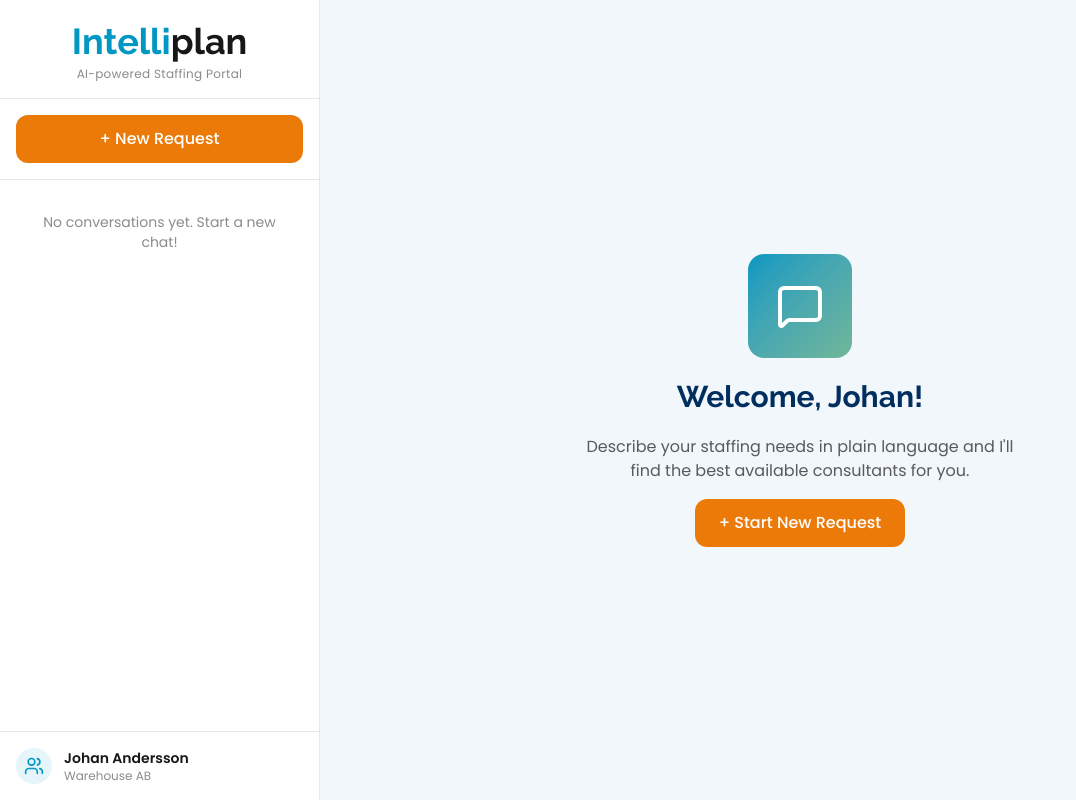
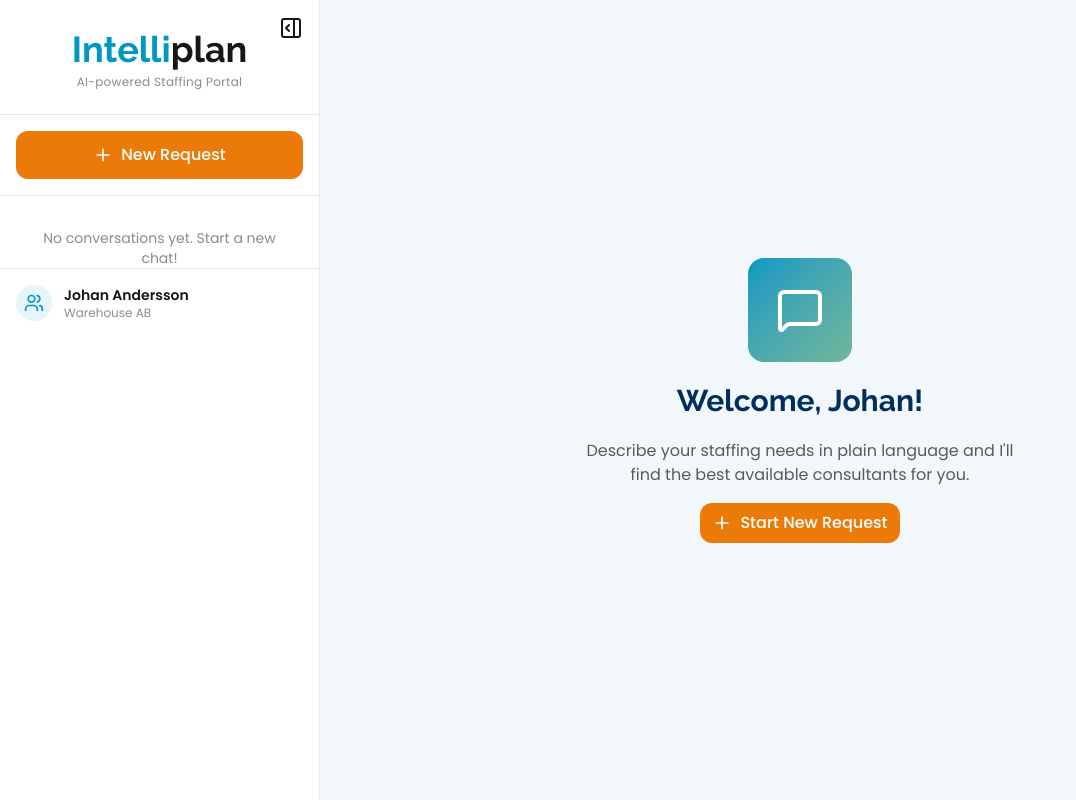
Before and after one commit to Mena-Saleh/Intelliplan-Hackathon, a Next.js app in the folder frontend/: page /chat in a window 1280 px wide. Shown: the whole page, without its empty margins (0-1076 px from the left). Built offline with nearby package versions, Linux system fonts and the light colour scheme.

Commit message:
Sidebar collapse complete

```diff
--- a/frontend/src/components/Logo.tsx
+++ b/frontend/src/components/Logo.tsx
@@ -1,6 +1,22 @@
+"use client";
+
+import { parse } from "path";
+import { useSidebar } from "../contexts/sidebar-context";
+
 export default function Logo() {
+  const { showText, showTooltip, iconOnly } = useSidebar();
+
   return (
-    <div className="leading-tight py-4 border-b border-dark/10 flex flex-col items-center">
+    <div className="leading-tight py-4 flex flex-col items-center">
+      {iconOnly ? (
+        <h1
+          aria-label="Intelliplan AI-powered Staffing Portal"
+          className="font-heading text-xl"
+        >
+          <span className="text-primary">In</span>
+        </h1>
+      ) : (
+        <>
           <h1 className="font-heading text-xl">
             <span className="text-primary">Intelli</span>
             <span className="text-body">plan</span>
@@ -8,6 +24,8 @@ export default function Logo() {
           <p className="text-xs text-body/50 tracking-wide">
             AI-powered Staffing Portal
           </p>
+        </>
+      )}
     </div>
   );
 }
--- a/frontend/src/components/chatWelcome.tsx
+++ b/frontend/src/components/chatWelcome.tsx
@@ -26,8 +26,9 @@ export default function ChatWelcome({ onNewChat }: ChatWelcomeProps) {
 
           <RequestButton
             action={onNewChat}
-            label="+ Start New Request"
-            styles="px-6"
+            label="Start New Request"
+            variant="mid"
+            className="mx-auto"
           />
         </div>
       </div>
--- a/frontend/src/components/request-button.tsx
+++ b/frontend/src/components/request-button.tsx
@@ -1,19 +1,41 @@
+"use client";
+
+import { Plus } from "lucide-react";
+
+export type RequestButtonVariant = "compact" | "mid" | "full";
+
 export default function RequestButton({
   action,
-  label = "+ New Request",
-  styles,
+  label = "New Request",
+  variant = "full",
+  className = "",
 }: {
   action: () => void;
   label?: string;
-  styles?: string;
+  variant?: RequestButtonVariant;
+  className?: string;
 }) {
+  const isCompact = variant === "compact";
+  const isMid = variant === "mid";
+
   return (
     <button
       type="button"
       onClick={action}
-      className={`${styles} rounded-xl bg-accent py-3 font-medium text-white transition duration-200 hover:opacity-90`}
+      title={isCompact ? label : undefined}
+      aria-label={isCompact ? label : undefined}
+      className={`
+        flex items-center justify-center gap-2
+        rounded-xl bg-accent text-white font-medium
+        transition-all duration-200 hover:opacity-90
+        ${isCompact ? "h-10 w-10 p-0" : isMid ? "px-3 py-2" : "w-full px-4 py-3"
+        }
+        ${className}
+      `}
     >
-      {label}
+      <Plus className="w-5 h-5 shrink-0" />
+
+      {!isCompact && <span className="whitespace-nowrap">{label}</span>}
     </button>
   );
 }
--- a/frontend/src/components/sidebar-nav.tsx
+++ b/frontend/src/components/sidebar-nav.tsx
@@ -3,9 +3,11 @@
 import { Clock, LayoutDashboard, MessageSquare } from "lucide-react";
 import Link from "next/link";
 import { usePathname } from "next/navigation";
+import { useSidebar } from "../contexts/sidebar-context";
 
 export default function SidebarNav({ variant }: { variant: string }) {
   const pathname = usePathname();
+  const { showText, showTooltip, iconOnly } = useSidebar();
 
   const navConfig = {
     manager: [{ name: "Dashboard", href: "/dashboard", icon: LayoutDashboard }],
@@ -17,7 +19,7 @@ export default function SidebarNav({ variant }: { variant: string }) {
   };
 
   return (
-    <div className="space-y-2 px-4 mt-4 flex-1">
+    <nav className="space-y-2 px-2 mt-4 flex-1">
       {navConfig[variant].map((item) => {
         const isActive = pathname.startsWith(item.href);
         const Icon = item.icon;
@@ -26,17 +28,25 @@ export default function SidebarNav({ variant }: { variant: string }) {
           <Link
             key={item.name}
             href={item.href}
-            className={`flex items-center gap-3 px-4 py-3 rounded-xl transition-all duration-200 ${
-              isActive
+            title={showTooltip ? item.name : undefined}
+            aria-label={showTooltip ? item.name : undefined}
+            className={`
+              flex items-center rounded-xl transition-all duration-200
+              ${iconOnly ? "justify-center px-2 py-3" : "gap-3 px-4 py-3"}
+              ${isActive
                 ? "bg-primary/10 text-primary shadow-sm"
                 : "text-body hover:bg-black/5 hover:text-primary"
-            }`}
+              }
+            `}
           >
             <Icon className="w-5 h-5 shrink-0" />
-            <span className="font-medium">{item.name}</span>
+
+            {showText && (
+              <span className="font-medium whitespace-nowrap">{item.name}</span>
+            )}
           </Link>
         );
       })}
-    </div>
+    </nav>
   );
 }
--- a/frontend/src/components/sidebar-requests.tsx
+++ b/frontend/src/components/sidebar-requests.tsx
@@ -1,6 +1,9 @@
+"use client";
+
 import { Clock, MessageSquare } from "lucide-react";
 import type { Chat } from "../types";
 import RequestButton from "./request-button";
+import { useSidebar } from "../contexts/sidebar-context";
 
 type RequestProps = {
   activeChatId?: string | null;
@@ -18,42 +21,82 @@ export default function SidebarRequest({
   chats,
   onSelectChat,
 }: RequestProps) {
+  const { collapsed, phase, showTooltip } = useSidebar();
+  const compact = collapsed || phase === "collapsing";
+
   return (
     <>
-      <div className="border-b border-dark/10 px-4 py-4">
-        <RequestButton action={onNewChat} styles="w-full" />
+      {/* New request button */}
+      <div
+        className={`border-b border-dark/10 ${compact ? "p-2" : "px-4 py-4"}`}
+      >
+        <RequestButton
+          action={onNewChat}
+          variant={compact ? "compact" : "full"}
+        />
       </div>
 
       {chats.length === 0 ? (
-        <div className="flex-1 px-6 pt-8 text-center">
-          <p className="text-sm text-body/50">
-            No conversations yet. Start a new chat!
-          </p>
-        </div>
+        !compact && (
+          <div className="flex-1 px-6 pt-8 text-center">
+            <p className="text-sm text-body/50">
+              No conversations yet. Start a new chat!
+            </p>
+          </div>
+        )
       ) : (
-        <div className="flex-1 space-y-3 overflow-y-auto px-4 py-4">
+        <div
+          className={`
+            flex-1 overflow-y-auto
+            ${compact ? "flex flex-col items-center gap-2 py-3" : "space-y-3 px-4 py-4"}
+          `}
+        >
           {chats.map((chat) => {
             const isActive = activeChatId === chat.id;
 
+            if (compact) {
+              // --- COLLAPSED: icon rail ---
+              return (
+                <button
+                  type="button"
+                  key={chat.id}
+                  onClick={() => onSelectChat(chat.id)}
+                  title={
+                    showTooltip
+                      ? `${chat.title} • ${formatDate(chat.createdAt)}`
+                      : undefined
+                  }
+                  aria-label={showTooltip ? chat.title : undefined}
+                  className={`
+                    relative flex h-10 w-10 items-center justify-center rounded-xl
+                    transition-all
+                    ${isActive ? "bg-primary/15 text-primary" : "hover:bg-black/5"}
+                  `}
+                >
+                  <MessageSquare className="h-5 w-5" />
+                </button>
+              );
+            }
+
+            // --- EXPANDED: full cards ---
             return (
               <div
                 key={chat.id}
-                className={`${isActive ? "bg-primary/10 shadow-sm" : "hover:bg-black/5"
-                  } cursor-pointer rounded-2xl p-4 transition-all relative isolate`}
+                onClick={() => onSelectChat(chat.id)}
+                className={`
+                  cursor-pointer rounded-2xl p-4 transition-all relative isolate
+                  ${isActive ? "bg-primary/10 shadow-sm" : "hover:bg-black/5"}
+                `}
               >
                 <div className="flex items-start gap-3">
                   <MessageSquare className="mt-1 h-5 w-5 text-primary" />
-                  <div>
-                    <p className="font-semibold">{chat.title}</p>
-                    <button
-                      type="button"
-                      className={`mt-1 flex items-center gap-2 text-xs text-body/50`}
-                      onClick={() => onSelectChat?.(chat.id)}
-                    >
-                      <span className="absolute inset-0 z-999"></span>
+
+                  <div className="min-w-0">
+                    <p className="font-semibold truncate">{chat.title}</p>
+                    <div className="mt-1 flex items-center gap-2 text-xs text-body/50">
                       <Clock className="h-3 w-3" />
                       {formatDate(chat.createdAt)}
-                    </button>
+                    </div>
                   </div>
                 </div>
               </div>
--- a/frontend/src/components/sidebar.tsx
+++ b/frontend/src/components/sidebar.tsx
@@ -1,18 +1,153 @@
+"use client";
+
+import { useCallback, useEffect, useMemo, useState } from "react";
+import SidebarContext from "../contexts/sidebar-context";
+import { PanelLeftOpen, PanelRightOpen } from "lucide-react";
 import type { User } from "../types";
 import Logo from "./Logo";
 import UserCard from "./user-card";
 
-type SidebarProps = {
+/*
+ Animation duration must match Tailwind duration-300
+ Single source of truth avoids desync bugs.
+*/
+const ANIMATION_MS = 300;
+
+type Props = {
   children: React.ReactNode;
   user: User;
 };
 
-export default function Sidebar({ children, user }: SidebarProps) {
+export default function Sidebar({ children, user }: Props) {
+  const [collapsed, setCollapsed] = useState(false);
+  const [phase, setPhase] = useState<"idle" | "expanding" | "collapsing">(
+    "idle",
+  );
+
+  const collapse = useCallback(() => {
+    setCollapsed(true);
+    setPhase("collapsing");
+  }, []);
+
+  const expand = useCallback(() => {
+    setCollapsed(false);
+    setPhase("expanding");
+  }, []);
+
+  const toggle = useCallback(() => {
+    setCollapsed((prev) => {
+      const next = !prev;
+      setPhase(next ? "collapsing" : "expanding");
+      return next;
+    });
+  }, []);
+
+  /*
+   Prevent label flicker:
+   text only appears AFTER expansion finishes
+  */
+  useEffect(() => {
+    if (phase === "idle") return;
+
+    const t = setTimeout(() => setPhase("idle"), ANIMATION_MS);
+    return () => clearTimeout(t);
+  }, [phase]);
+
+  /*
+   Derived semantics.
+   Consumers rely on this instead of guessing.
+  */
+  const contextValue = useMemo(() => {
+    const isExpanded = !collapsed;
+
+    return {
+      collapsed,
+      isExpanded,
+
+      toggle,
+      expand,
+      collapse,
+
+      phase,
+
+      // behavioral semantics
+      showText: isExpanded && phase !== "collapsing",
+      showTooltip: collapsed,
+      iconOnly: collapsed,
+    };
+  }, [collapsed, phase, expand, collapse, toggle]);
+
   return (
-    <aside className="fixed top-0 left-0 h-screen w-80 bg-surface flex flex-col border-r border-dark/10">
-      <Logo />
-      {children}
-      <UserCard user={user} />
-    </aside>
+    <SidebarContext.Provider value={contextValue}>
+      <aside
+        className={`group/sidebar
+          ${collapsed ? "w-14" : "w-80"} fixed top-0
+          left-0 isolate flex h-screen
+          flex-col overflow-hidden
+          border-r border-dark/10 bg-surface transition-all duration-300
+        `}
+      >
+        {/* Collapsed overlay — covers entire sidebar */}
+        {collapsed && (
+          <button
+            onClick={toggle}
+            type="button"
+            aria-label="Expand sidebar"
+            className="
+      absolute inset-0 z-30
+      flex items-start justify-center
+      cursor-e-resize
+      bg-transparent
+      transition-colors duration-200
+      hover:bg-black/5
+    "
+          >
+            {/* Reveal icon directly above logo */}
+            <span
+              className="
+        mt-3 rounded-lg bg-surface p-2 shadow-sm
+        opacity-0 -translate-y-1
+        transition-all duration-200
+        group-hover/sidebar:opacity-100
+        group-hover/sidebar:translate-y-0
+      "
+            >
+              <PanelLeftOpen />
+            </span>
+          </button>
+        )}
+
+        {/* Header content */}
+        <div className="relative flex items-center justify-center border-b border-dark/10 p-2">
+          <Logo />
+
+          {/* Visible toggle when expanded */}
+          {!collapsed && (
+            <button
+              onClick={toggle}
+              type="button"
+              aria-label="Collapse sidebar"
+              className="
+        absolute right-2 top-2
+        rounded-lg p-2
+        transition-colors duration-200
+        hover:bg-neutral-600
+      "
+              style={{ cursor: "w-resize" }}
+            >
+              <PanelRightOpen className="transition-transform duration-200" />
+            </button>
+          )}
+        </div>
+
+        <div className="z-99999 h-full">
+          {/* Content */}
+          {children}
+
+          {/* Footer */}
+          <UserCard user={user} />
+        </div>
+      </aside>
+    </SidebarContext.Provider>
   );
 }
--- a/frontend/src/components/user-card.tsx
+++ b/frontend/src/components/user-card.tsx
@@ -1,17 +1,39 @@
+"use client";
+
 import { Users } from "lucide-react";
 import type { User } from "../types";
+import { useSidebar } from "../contexts/sidebar-context";
 
 export default function UserCard({ user }: { user: User }) {
+  const { collapsed, phase } = useSidebar();
+
+  const compact = collapsed || phase === "collapsing";
+
   return (
-    <div className="border-t border-dark/10 p-4">
-      <div className="flex items-center gap-3">
-        <div className="bg-primary/10 text-primary p-2 rounded-full">
+    <div className="border-t border-dark/10 p-2">
+      <div
+        className={`
+          flex items-center rounded-xl transition-all duration-200
+          ${compact ? "justify-center p-2" : "gap-3 p-2"}
+        `}
+        title={compact ? `${user.name} (${user.role})` : undefined}
+      >
+        {/* Avatar */}
+        <div className="bg-primary/10 text-primary p-2 rounded-full shrink-0">
           <Users className="w-5 h-5" />
         </div>
-        <div>
-          <p className="text-sm font-semibold">{user.name}</p>
-          <p className="text-xs text-body/50">{user.role}</p>
-        </div>
+
+        {/* Identity text only in expanded mode */}
+        {!compact && (
+          <div className="leading-tight">
+            <p className="text-sm font-semibold whitespace-nowrap">
+              {user.name}
+            </p>
+            <p className="text-xs text-body/50 whitespace-nowrap">
+              {user.role}
+            </p>
+          </div>
+        )}
       </div>
     </div>
   );
--- /dev/null
+++ b/frontend/src/contexts/sidebar-context.tsx
@@ -0,0 +1,37 @@
+"use client";
+import { createContext, useContext } from "react";
+
+/*
+ Layout contract, not implementation details.
+ Components consume behavior, not pixels.
+*/
+export type SidebarContextValue = {
+  collapsed: boolean;
+  isExpanded: boolean;
+
+  toggle: () => void;
+  expand: () => void;
+  collapse: () => void;
+
+  showText: boolean;
+  showTooltip: boolean;
+  iconOnly: boolean;
+
+  phase: "idle" | "expanding" | "collapsing";
+};
+
+export const SidebarContext = createContext<SidebarContextValue | null>(null);
+
+/*
+ Enforces correct usage:
+ avoids silent bugs when component is rendered outside sidebar.
+*/
+export function useSidebar() {
+  const ctx = useContext(SidebarContext);
+  if (!ctx) {
+    throw new Error("useSidebar must be used inside <Sidebar>");
+  }
+  return ctx;
+}
+
+export default SidebarContext;
```
Lines whose indentation alone changed are shown as unchanged.
